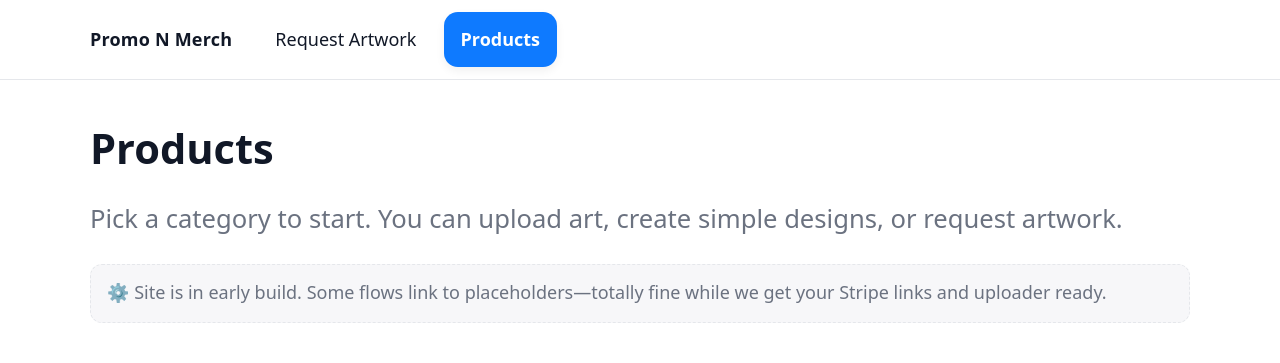
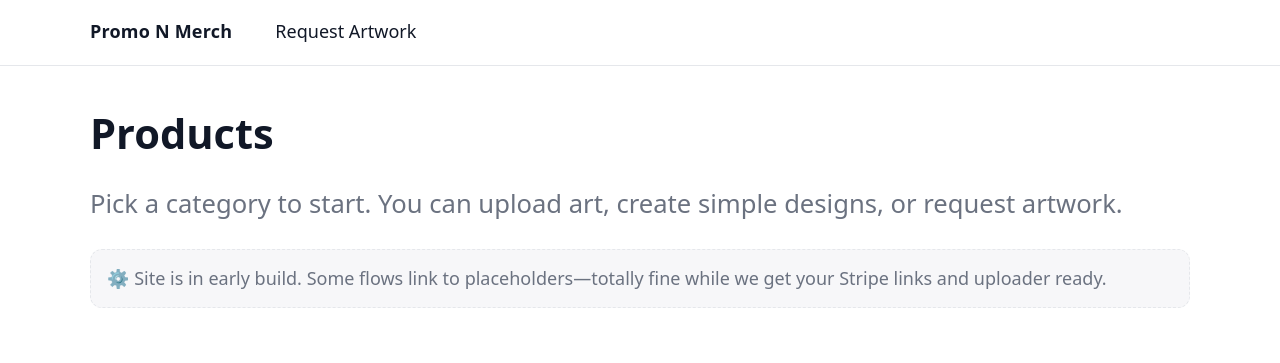
Before and after one commit to BUDFORT1/PROMONMERCH, a plain HTML site: page products/index.html in a window 1280 px wide. Shown: the top 363 px of the page. Drawn offline with Linux system fonts and the light colour scheme.

Commit message:
Update index.html

```diff
--- a/products/index.html
+++ b/products/index.html
@@ -21,7 +21,7 @@
       <a class="nav__brand" href="/">Promo N Merch</a>
       <div class="nav__spacer"></div>
       <a class="nav__link" href="/#request">Request Artwork</a>
-      <a class="btn btn--brand" href="/products/index.html">Products</a>
+
     </div>
   </header>
 
```
